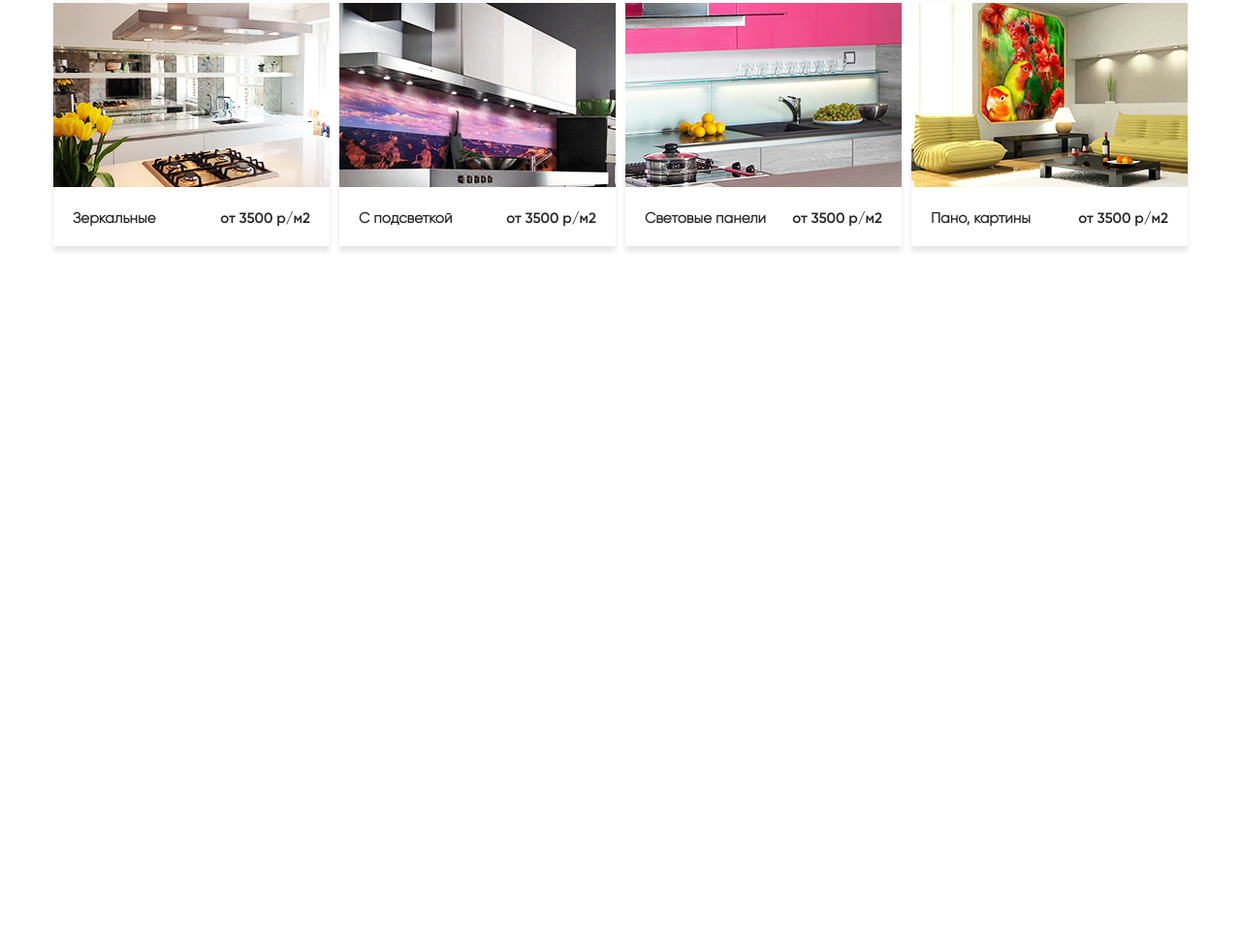
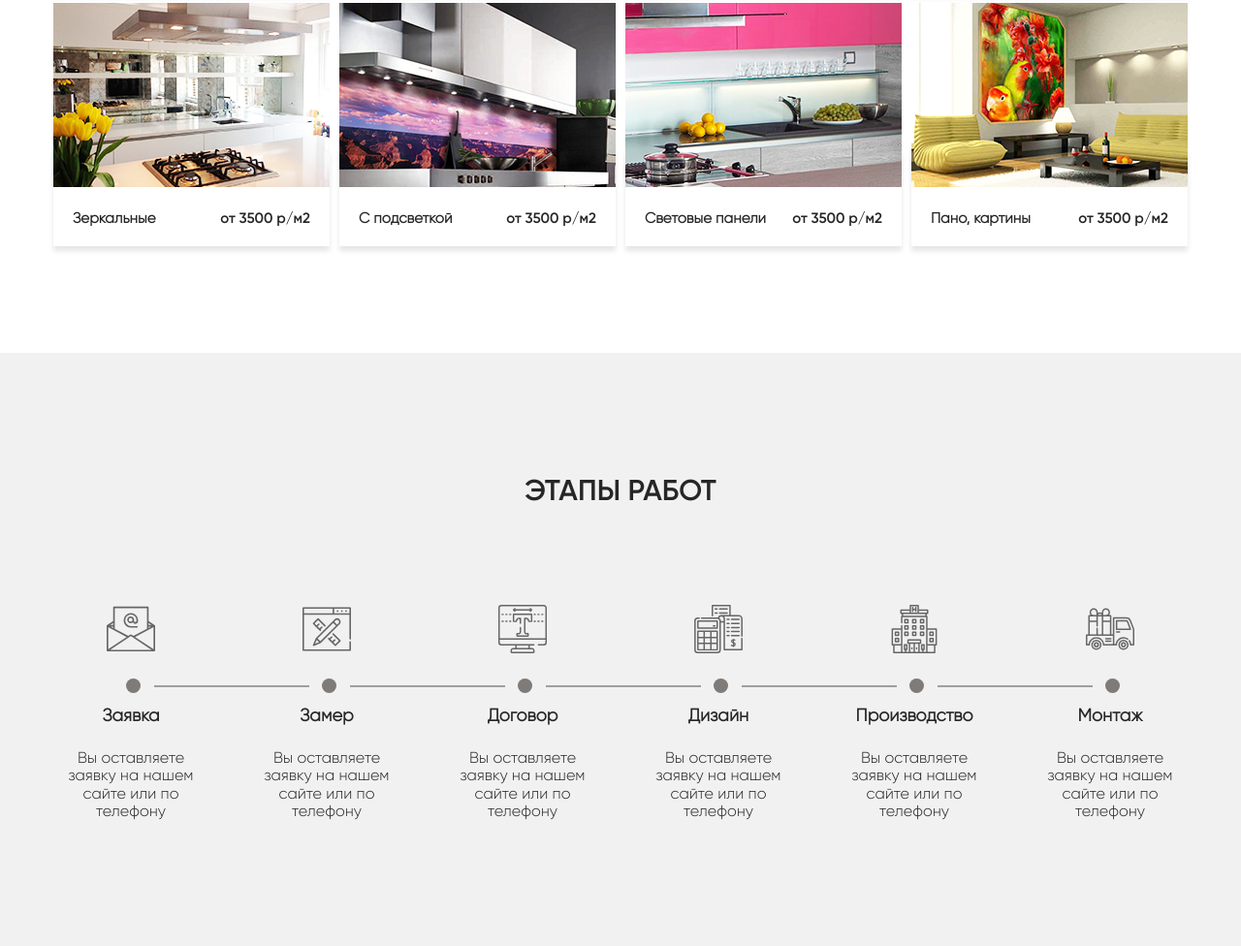
Before and after one commit to props98/skinali, a plain HTML site: page index.html in a window 1280 px wide. Shown: the part 4707-5683 px from the top of the page at 97% size. Before the commit the page ends 5071 px from the top, so only its background shows below. Drawn offline with Linux system fonts and the light colour scheme; a script that the page names is missing.

Commit message:
Сверстал блок steps сделан адаптив, пофиксил адаптив у блока price

```diff
--- a/index.html
+++ b/index.html
@@ -436,6 +436,62 @@
       <!-- /.container -->
     </section>
     <!-- /.section price -->
+    <section class="section steps">
+      <div class="container">
+        <h2 class="section-title section__title">Этапы работ</h2>
+        <div class="steps-block">
+          <div class="step">
+            <img src="img/steps/1.svg" alt="" class="step__image" width=50px>
+            <h4 class="step__title">Заявка</h4>
+            <!-- /.step__title -->
+            <p class="step__text">Вы оставляете заявку на нашем сайте или по телефону</p>
+            <!-- /.step__text -->
+          </div>
+          <!-- /.step -->
+          <div class="step">
+            <img src="img/steps/2.svg" alt="" class="step__image" width=50px>
+            <h4 class="step__title">Замер</h4>
+            <!-- /.step__title -->
+            <p class="step__text">Вы оставляете заявку на нашем сайте или по телефону</p>
+            <!-- /.step__text -->
+          </div>
+          <!-- /.step -->
+          <div class="step">
+            <img src="img/steps/3.svg" alt="" class="step__image" width=50px>
+            <h4 class="step__title">Договор</h4>
+            <!-- /.step__title -->
+            <p class="step__text">Вы оставляете заявку на нашем сайте или по телефону</p>
+            <!-- /.step__text -->
+          </div>
+          <!-- /.step -->
+          <div class="step">
+            <img src="img/steps/4.svg" alt="" class="step__image" width=50px>
+            <h4 class="step__title">Дизайн</h4>
+            <!-- /.step__title -->
+            <p class="step__text">Вы оставляете заявку на нашем сайте или по телефону</p>
+            <!-- /.step__text -->
+          </div>
+          <!-- /.step -->
+          <div class="step">
+            <img src="img/steps/5.svg" alt="" class="step__image" width=50px>
+            <h4 class="step__title">Производство</h4>
+            <!-- /.step__title -->
+            <p class="step__text">Вы оставляете заявку на нашем сайте или по телефону</p>
+            <!-- /.step__text -->
+          </div>
+          <!-- /.step -->
+          <div class="step">
+            <img src="img/steps/6.svg" alt="" class="step__image" width=50px>
+            <h4 class="step__title">Монтаж</h4>
+            <!-- /.step__title -->
+            <p class="step__text">Вы оставляете заявку на нашем сайте или по телефону</p>
+            <!-- /.step__text -->
+          </div>
+          <!-- /.step -->
+        </div>
+        <!-- /.steps-block -->
+      </div>
+    </section>
   </main>
 
   <!-- Подключение виджета -->
--- a/sass/blocks/_price.sass
+++ b/sass/blocks/_price.sass
@@ -33,7 +33,7 @@
       .price-card__button
         z-index: 99
         bottom: -80px
-@media (max-width: 991px)
+@media (max-width: 1199px)
   .price
     &-block
       justify-content: center
--- /dev/null
+++ b/sass/blocks/_steps.sass
@@ -0,0 +1,45 @@
+.step
+  position: relative
+  text-align: center
+  &s
+    background-color: #f1f1f2
+  &__title
+    font-size: 18px
+    margin-top: 50px
+  &:last-child
+    &::before
+      display: none
+  &:before
+    content: ''
+    width: 100%
+    height: 2px
+    background-color: rgba(#7e7b78, 0.7)
+    display: block
+    position: absolute
+    top: 33%
+    left: 65%
+  &:after
+   content: ''
+   position: absolute
+   width: 15px
+   height: 15px
+   border-radius: 50%
+   background-color: #7e7b78
+   top: 30%
+   left: 47%
+  &__text
+    max-width: 160px
+    margin: auto
+    margin-bottom: 30px
+  &s-block
+    display: flex
+    justify-content: space-between
+    flex-wrap: wrap
+@media(max-width: 991px)
+  .step
+    width: 33%
+    &::before, &::after
+      display: none
+@media(max-width: 768px)
+  .step
+    width: 100%
--- a/sass/style.sass
+++ b/sass/style.sass
@@ -3,6 +3,7 @@
 @import 'fonts'
 @import 'colors'
 @import 'interface'
+
 @import 'blocks/navbar'
 @import 'blocks/hero'
 @import 'blocks/offer'
@@ -10,3 +11,4 @@
 @import 'blocks/catalog'
 @import 'blocks/blog-list'
 @import 'blocks/price'
+@import 'blocks/steps'
```
Also changed, not shown: css/style.css, 1 other file.
